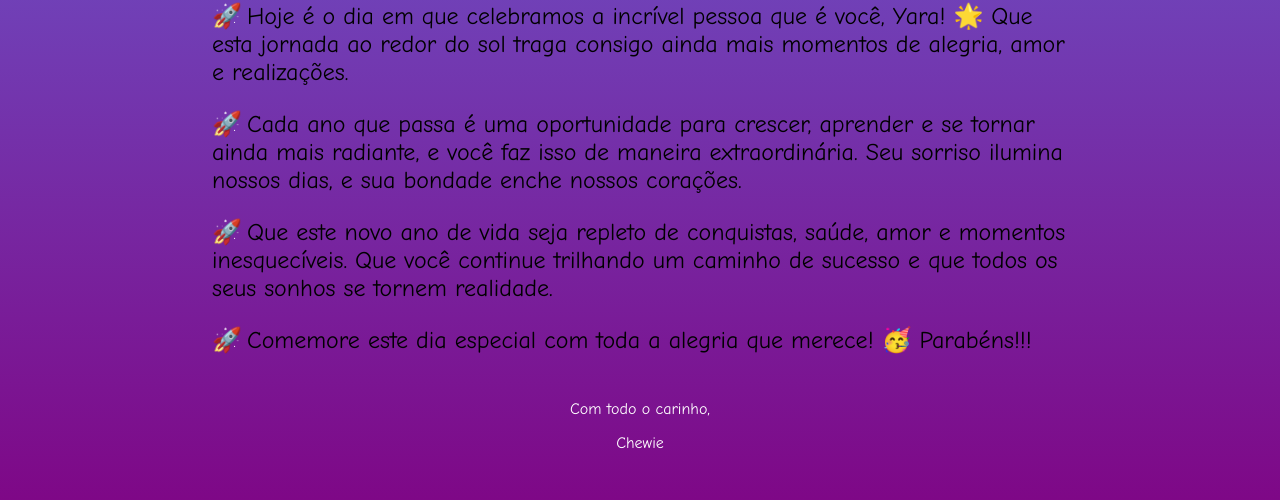
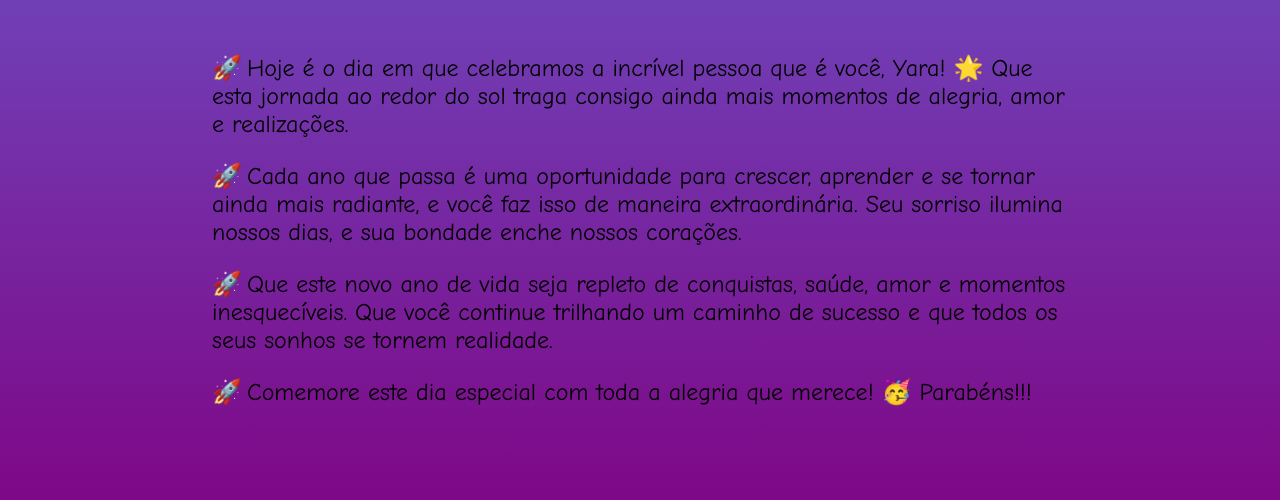
Before and after one commit to rflsza13/birthday-card, a plain HTML site: page index.html in a window 1280 px wide. Shown: the part 232-732 px from the top of the page. Drawn offline with Linux system fonts and the light colour scheme.

Commit message:
update html

```diff
--- a/index.html
+++ b/index.html
@@ -22,10 +22,6 @@
         <p>Que este novo ano de vida seja repleto de conquistas, saúde, amor e momentos inesquecíveis. Que você continue trilhando um caminho de sucesso e que todos os seus sonhos se tornem realidade.</p>
         <p>Comemore este dia especial com toda a alegria que merece! 🥳 Parabéns!!!</p>
       </div>
-      <div class="footer">
-        <p>Com todo o carinho,</p>
-        <p> Chewie </p>
-      </div>
     </div>
   </div>
 </body>
```
